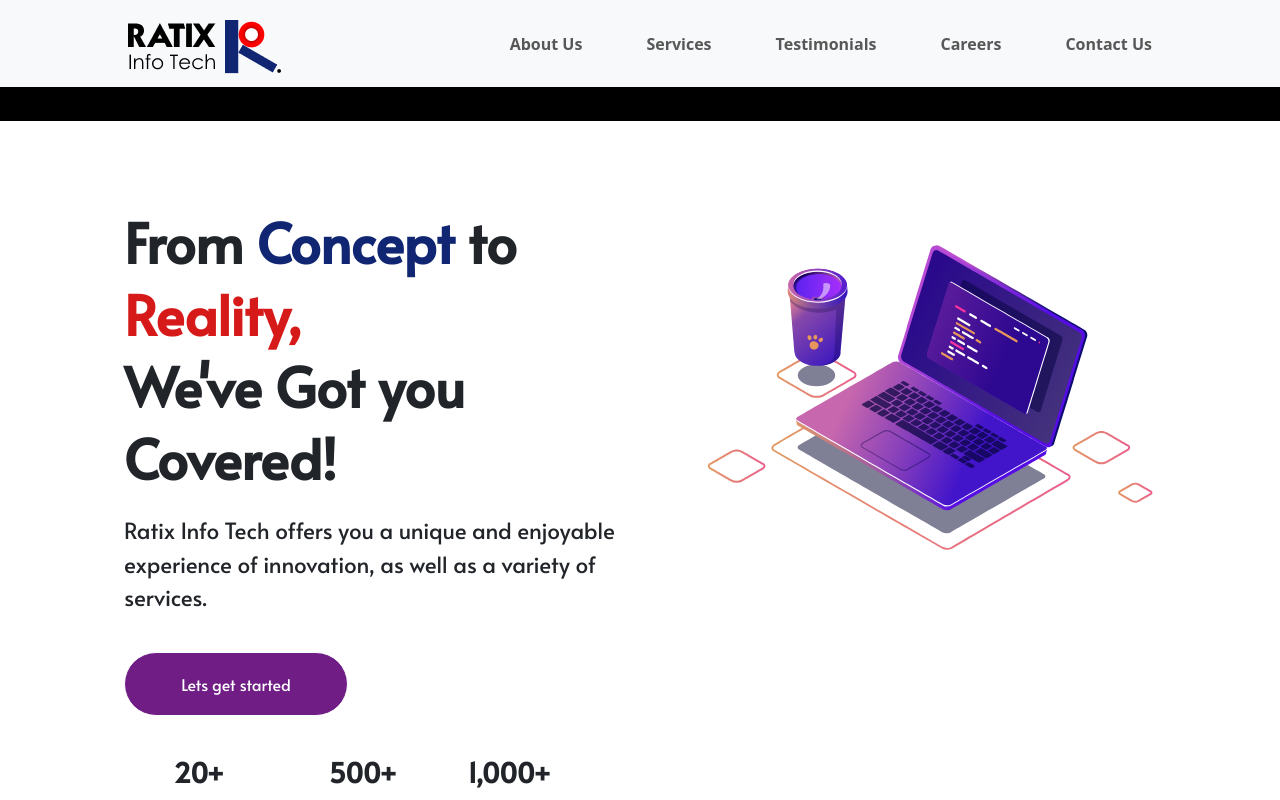
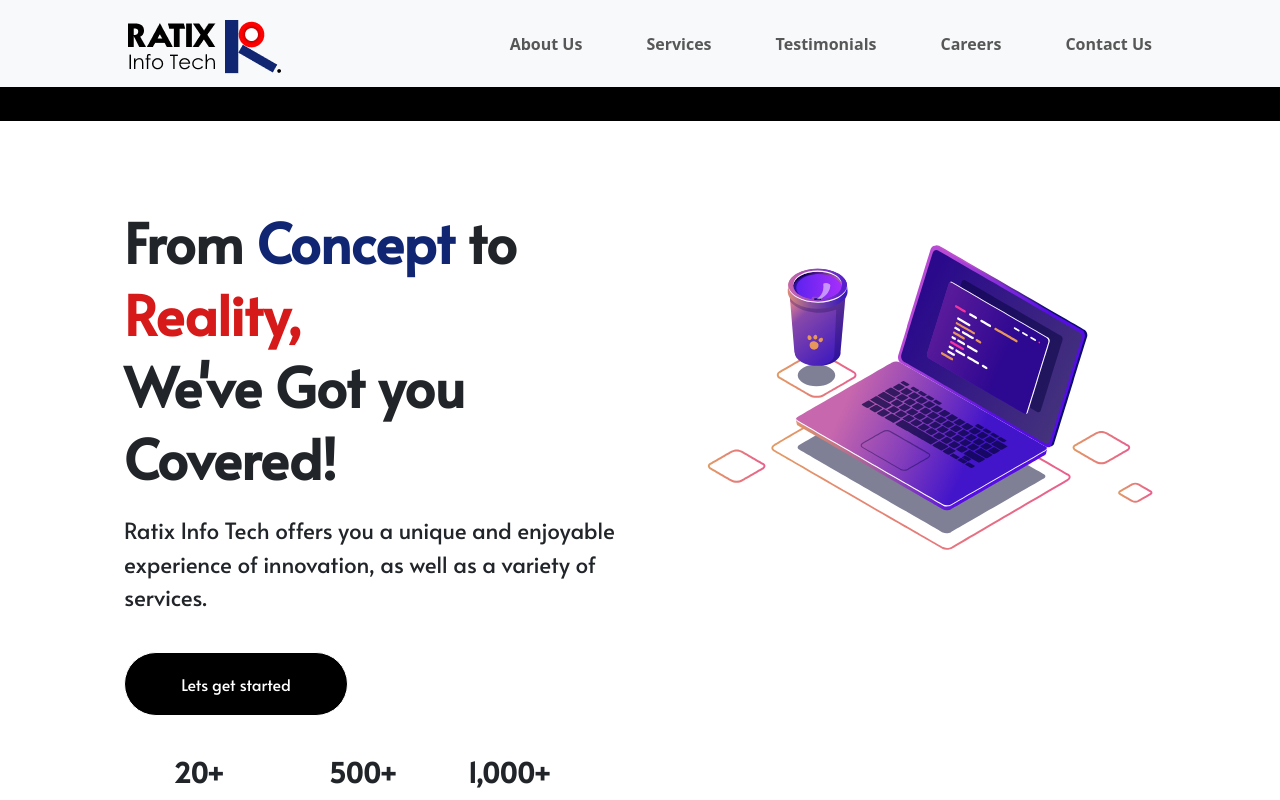
Before and after one commit to rahuldevhub/ratix-info-tech, a React (Create React App) app: page / in a window 1280 px wide. Shown: the top 800 px of the page. Built offline with nearby package versions, Linux system fonts and the light colour scheme.

Commit message:
Update Home.css

```diff
--- a/src/styles/Home.css
+++ b/src/styles/Home.css
@@ -44,7 +44,7 @@
 .getstart {
     color: white;
     text-decoration: none;
-    background-color: #711d86;
+    background-color: black;
       border: solid .1px white;
     text-align: center;
     font-size: 1rem;
```
